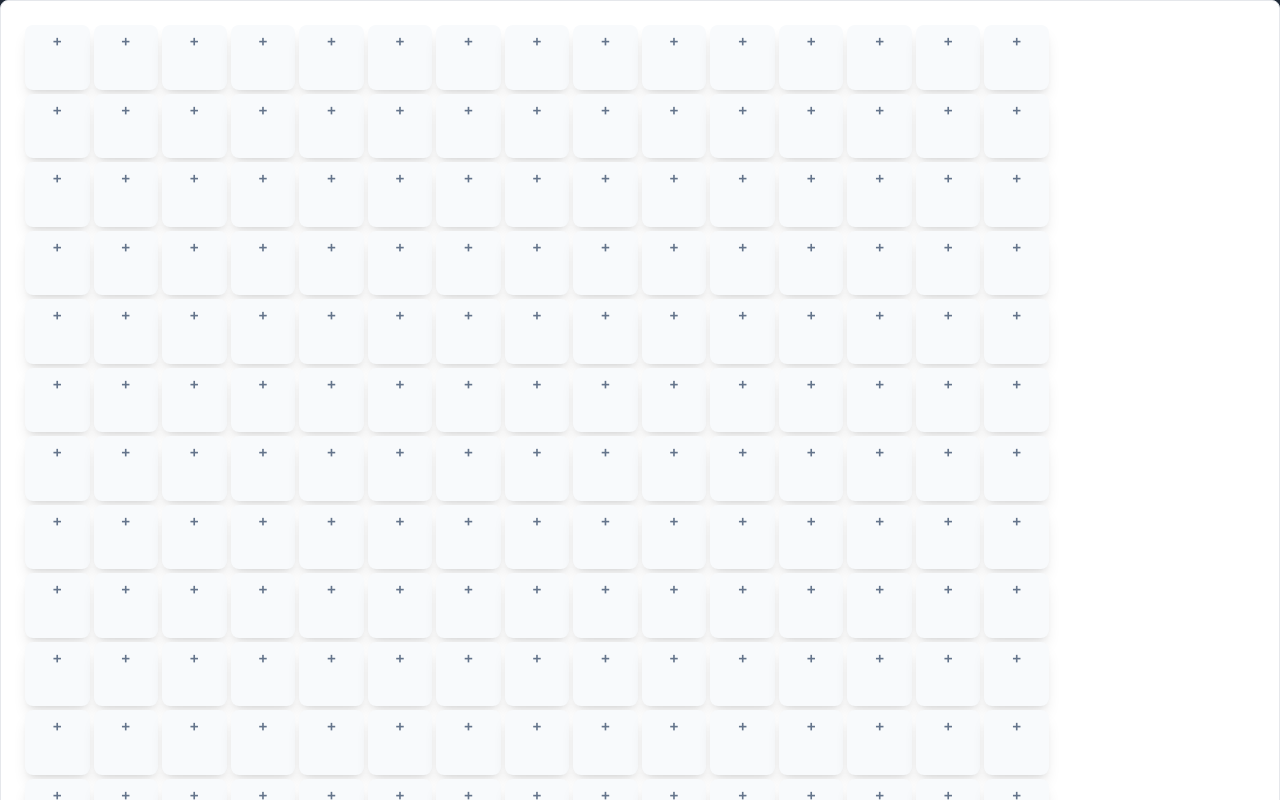
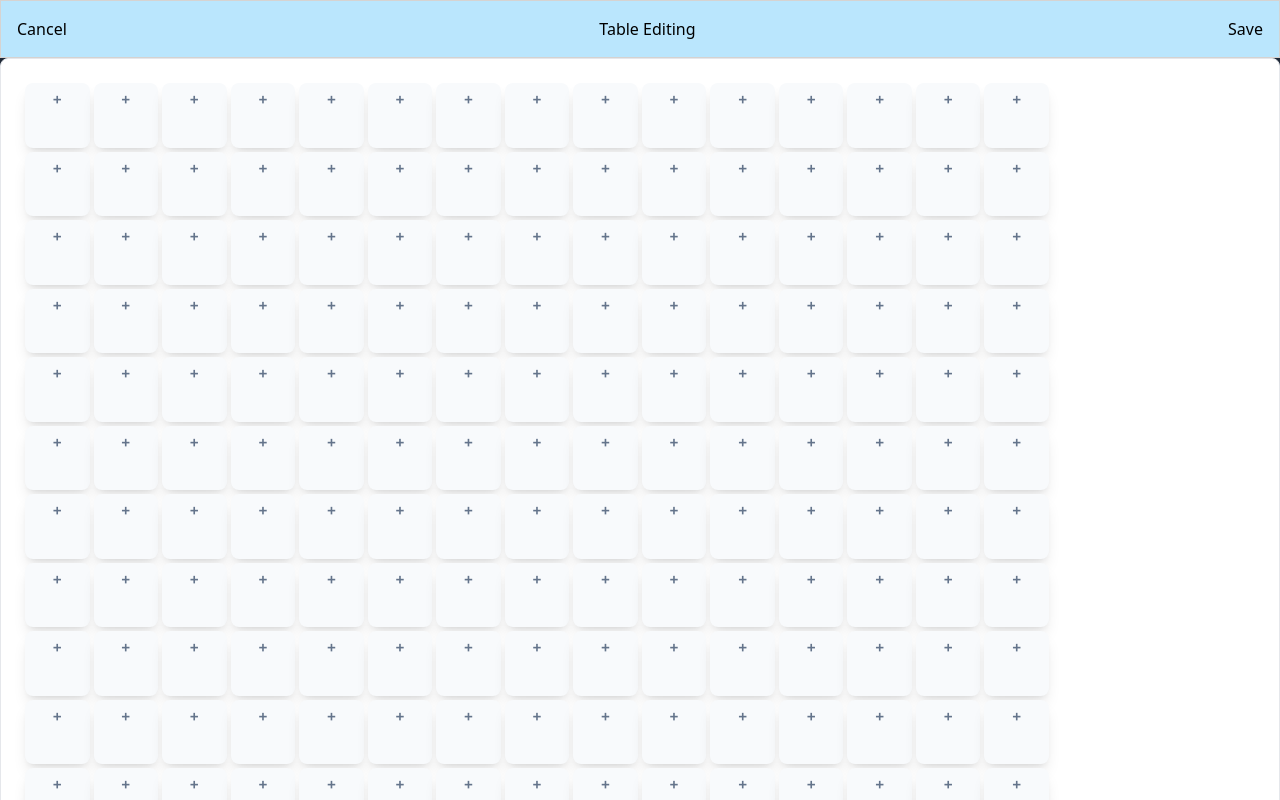
Before and after one commit to katsumi8/reservation-frontend-admin, a Next.js app: page /TableEditor in a window 1280 px wide. Shown: the top 800 px of the page. Built offline with nearby package versions, Linux system fonts and the light colour scheme.

Commit message:
added header buttons

```diff
--- a/components/Header.tsx
+++ b/components/Header.tsx
@@ -1,14 +1,55 @@
-import { ReactNode } from "react";
+import Link from "next/link";
+import { useRouter } from "next/router";
 
-const Header = ({ children }: { children?: ReactNode }) => {
+type props = {
+  pageTitle: string;
+  rightBtnText: string;
+  rightBtnLink: string;
+  leftBtnText?: string;
+  leftBtnLink?: string;
+};
+
+const Header = ({
+  pageTitle,
+  rightBtnText,
+  rightBtnLink,
+  leftBtnText,
+  leftBtnLink,
+}: props) => {
+  const router = useRouter();
+
+  const handleClick = (e: { preventDefault: () => void }) => {
+    e.preventDefault();
+
+    router.push(rightBtnLink);
+  };
+
   return (
-    <div>
-      <header className="flex items-center justify-between bg-neutral-50 p-4 border-stone-300 border">
-        <div className="flex text-black">Left</div>
-        <div className="flex text-black">Right</div>
-      </header>
-      {/* <main>{children}</main> */}
-    </div>
+    <header className="border border-stone-300 bg-sky-200 p-4">
+      <div className="flex justify-center">
+        {leftBtnText && leftBtnLink && (
+          <div className="mr-auto ml-0">
+            <Link href={leftBtnLink}>
+              <a className="text-black">{leftBtnText}</a>
+            </Link>
+          </div>
+        )}
+        <p
+          className="text-black"
+          style={{
+            marginLeft: "auto",
+            marginRight: leftBtnText ? "auto" : "none",
+          }}
+        >
+          {pageTitle}
+        </p>
+        <div className="mr-0 ml-auto">
+          <Link href={rightBtnLink} onClick={handleClick}>
+            <a className="text-black">{rightBtnText} </a>
+          </Link>
+        </div>
+      </div>
+    </header>
   );
 };
 
--- a/components/Sidebar/ListsForSidebar.tsx
+++ b/components/Sidebar/ListsForSidebar.tsx
@@ -2,11 +2,9 @@ import { __Schema } from "graphql";
 import { useEffect, useState } from "react";
 import { MdExpandLess, MdExpandMore } from "react-icons/md";
 import { SidebarListProps } from "../../types/props";
+import { showDetailsState } from "../../types/states";
 
-type showDetailsState = {
-  id: string;
-  isShow: boolean;
-};
+
 
 const ListsForSidebar = ({ reservations, currentDate }: SidebarListProps) => {
   const [showDetails, setShowDetails] = useState<Array<showDetailsState>>([]);
@@ -44,6 +42,7 @@ const ListsForSidebar = ({ reservations, currentDate }: SidebarListProps) => {
     );
 
     setShowDetails(listDefaultValue);
+  // eslint-disable-next-line react-hooks/exhaustive-deps
   }, [currentDate]);
 
   for (let i = 0; i < targetReservations.length; i++) {
@@ -54,7 +53,7 @@ const ListsForSidebar = ({ reservations, currentDate }: SidebarListProps) => {
     const isShow = isShowArray ? isShowArray.isShow : false;
 
     reservationLists.push(
-      <li key={i} id={`${id}`} className="min-w-max text-cyan-800">
+      <li key={i} id={`${id}`} className="min-w-max text-cyan-800 select-none">
         <p
           className="flex font-medium hover:bg-amber-100"
           onClick={listClickHandler}
--- a/pages/Home/Contents/index.tsx
+++ b/pages/Home/Contents/index.tsx
@@ -7,7 +7,11 @@ import TableLayout from "./TableLayout";
 function CurrentTables() {
   return (
     <>
-      <Header />
+      <Header
+        rightBtnText={"Edit Table"}
+        rightBtnLink={"/TableEditor"}
+        pageTitle="Table and Reservations"
+      />
       <MainContent>
         <TableLayout />
       </MainContent>
--- a/pages/TableEditor/index.tsx
+++ b/pages/TableEditor/index.tsx
@@ -1,5 +1,6 @@
 import Head from "next/head";
 import React from "react";
+import Header from "../../components/Header";
 import Grid from "./Grid";
 
 const title = "Edit the table layout";
@@ -11,7 +12,13 @@ export default function TableEditor() {
         <title>{title}</title>
         <meta name="description" content="Editing the table layout" />
       </Head>
-      {/* <AllHeader title={title}> */}
+      <Header
+        rightBtnText={"Save"}
+        rightBtnLink={"/Home"}
+        leftBtnLink={"/Home"}
+        leftBtnText="Cancel"
+        pageTitle="Table Editing"
+      />
       <Grid />
     </div>
   );
```
Also changed, not shown: types/states.ts (line endings or trailing spaces).
